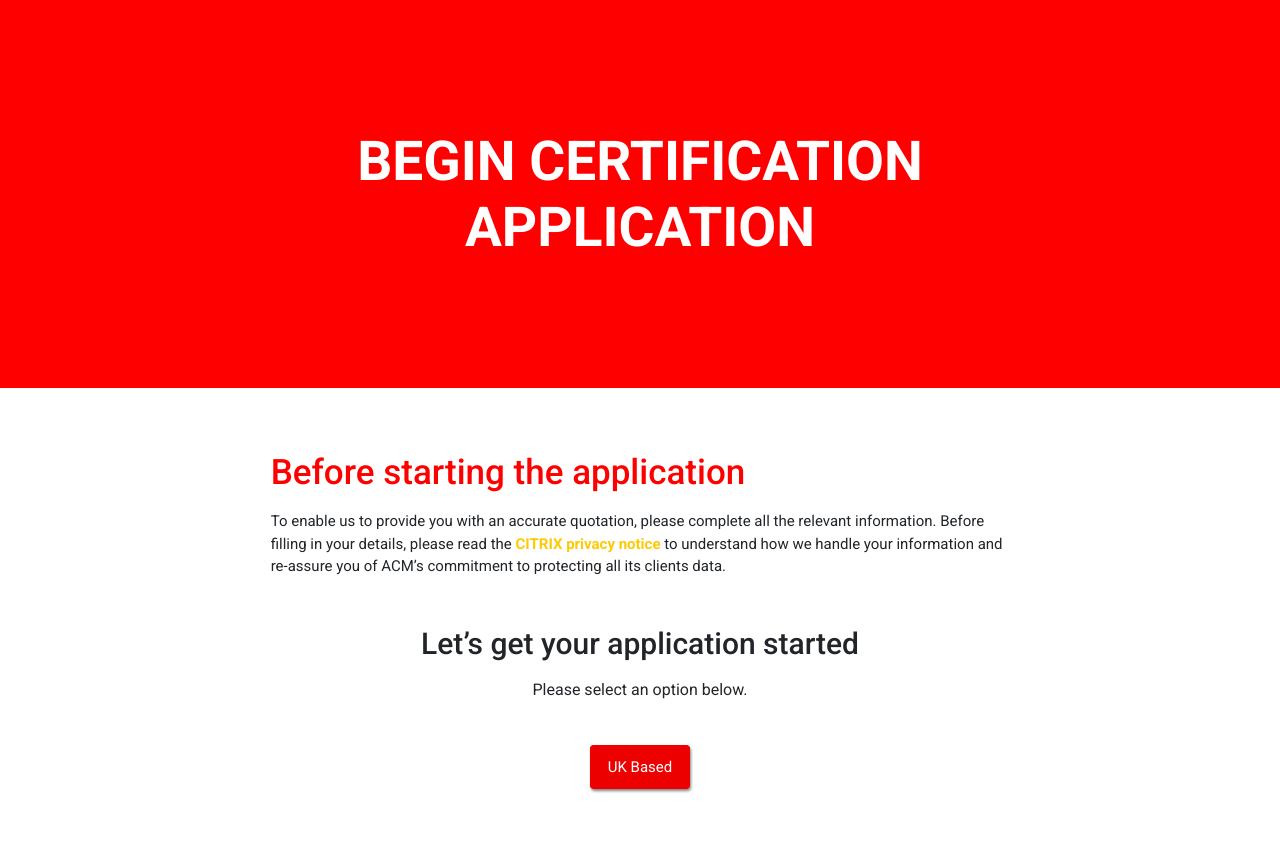
After one commit to muhammadawaisshaikh/Citrix-Web, a PHP site: page /startapplication.html in a window 1280 px wide. The commit adds this page. Run offline with PHP 8.4, Linux system fonts and the light colour scheme; some libraries are stand-ins or nearby versions.

Commit message:
startapplication page done

```diff
--- a/css/style.css
+++ b/css/style.css
@@ -752,11 +752,6 @@ a{
     padding: 1% 0;
 }
 
-.last .left
-{
-
-}
-
 .last .left  a
 {
     color: var(--white);
@@ -775,6 +770,77 @@ a{
     font-size: 15px;
 }
 
+.banner
+{
+    background-color: red;
+    text-align: center;
+    padding: 10% 0;
+    background-repeat: no-repeat;
+    background-attachment: fixed;
+}
+
+.banner h1
+{
+    font-size: 55px;
+    padding: 0 10%;
+    color: white;
+    font-weight: bold;
+}
+
+.starting
+{
+    background-color: white;
+    padding: 5% 0;
+}
+
+.starting .main h3
+{
+    font-size: 35px;
+    color: red;
+}
+
+.starting .main  span
+{
+    color: var(--golden);
+    font-weight: bold;
+}
+
+.starting .main p
+{
+    font-size: 15px;
+}
+
+.starting h3
+{
+    font-size: 30px;
+}
+
+.starting .press5
+{
+    margin-top: 5%;
+}
+
+.require
+{
+    padding: 5% 0;
+    text-align: center;
+    background-color: white;
+}
+
+.require h5
+{
+
+}
+
+.require p
+{
+
+}
+
+.require form-check
+{
+
+}
 
 
 
@@ -784,16 +850,7 @@ a{
 
 
 
-
-
-
-
-
-
-
-
-/*
-.top-bar .press a
+.red-btn
 {
     color:  var(--white);
     font-size: 15px;
@@ -804,24 +861,13 @@ a{
     box-shadow: 1px 2px 3px grey;
 }
 
-.top-bar .press a:hover
+.red-btn:hover
 {
     background-color:  var(--white);
     color: var(--red);
     opacity: 0.5s;
     transition: 0.5s;
-} */
-
-
-
-
-
-
-
-
-
-
-
+}
 
 
 
@@ -942,6 +988,12 @@ a{
     margin-top: 6%;
 }
 
+.banner h1
+{
+    font-size: 40px;
+    padding: 0 5%;
+}
+
 
 }
 
@@ -1037,6 +1089,37 @@ a{
     padding: 7% 0;
 }
 
+.banner
+{
+    padding: 15% 0;
+}
+
+.banner h1
+{
+    font-size: 30px;
+    padding: 0 5%;
+}
+
+.starting
+{
+    padding: 10% 0;
+}
+
+.starting .main h3
+{
+    font-size: 30px;
+}
+
+.starting h3
+{
+    font-size: 22px;
+}
+
+.starting .press5
+{
+    margin-top: 10%;
+}
+
 
 
 
--- /dev/null
+++ b/startapplication.html
@@ -0,0 +1,73 @@
+<!DOCTYPE html>
+<html lang="en">
+<head>
+    <meta charset="UTF-8">
+    <meta name="viewport" content="width=device-width, initial-scale=1.0">
+    <meta http-equiv="X-UA-Compatible" content="ie=edge">
+
+    <title>Citrix</title>
+
+    <link rel="stylesheet" href="css/bootstrap.css">
+    <link rel="stylesheet" href="css/bootstrap.min.css">
+    <link rel="stylesheet" href="css/style.css">
+    <link rel="stylesheet" href="slick/slick.css">
+    <link rel="stylesheet" href="slick/slick-theme.css">
+
+    <link rel="stylesheet" href="https://use.fontawesome.com/releases/v5.8.1/css/all.css" integrity="sha384-50oBUHEmvpQ+1lW4y57PTFmhCaXp0ML5d60M1M7uH2+nqUivzIebhndOJK28anvf" crossorigin="anonymous">
+
+    <link href="https://fonts.googleapis.com/css?family=Roboto:400,500,700,900&display=swap" rel="stylesheet">
+</head>
+<body>
+
+    <section>
+        <div class="banner">
+            <div class="container">
+                <div class="row">
+
+                    <div class="col-lg-12">
+                        <h1>BEGIN CERTIFICATION APPLICATION</h1>
+                    </div>
+
+                </div>
+            </div>
+        </div>
+    </section>
+
+    <section>
+        <div class="starting">
+            <div class="container">
+                <div class="row justify-content-center px-3">
+
+                    <div class="col-lg-8">
+                       <div class="row main">
+                        <h3>Before starting the application</h3>
+                        <p class="pt-3">To enable us to provide you with an accurate quotation, please complete all the relevant information. Before filling in your details, please read the <span>CITRIX privacy notice</span> to understand how we handle your information and re-assure you of ACM’s commitment to protecting all its clients data.</p>
+                       </div>
+                    </div>
+
+                    <div class="col-lg-12 mt-5">
+                        <div class="text-center">
+                            <h3>Let’s get your application started</h3>
+                            <p class="pt-3">Please select an option below.</p>
+
+                            <div class="press5">
+                                <a class="red-btn" href="#">UK Based</a>
+                            </div>
+                        </div>
+                    </div>
+
+                </div>
+            </div>
+        </div>
+    </section>
+
+
+
+
+    <script src="js/jquery.min.js"></script>
+    <script src="slick/slick.min.js"></script>
+    <script src="js/bootstrap.js"></script>
+    <script src="js/bootstrap.min.js"></script>
+    <script src="js/custom.js"></script>
+</body>
+</html>
```
Also changed, not shown: applictionform.html (added, +154 -0 lines), index.html (+0 -12 lines).
